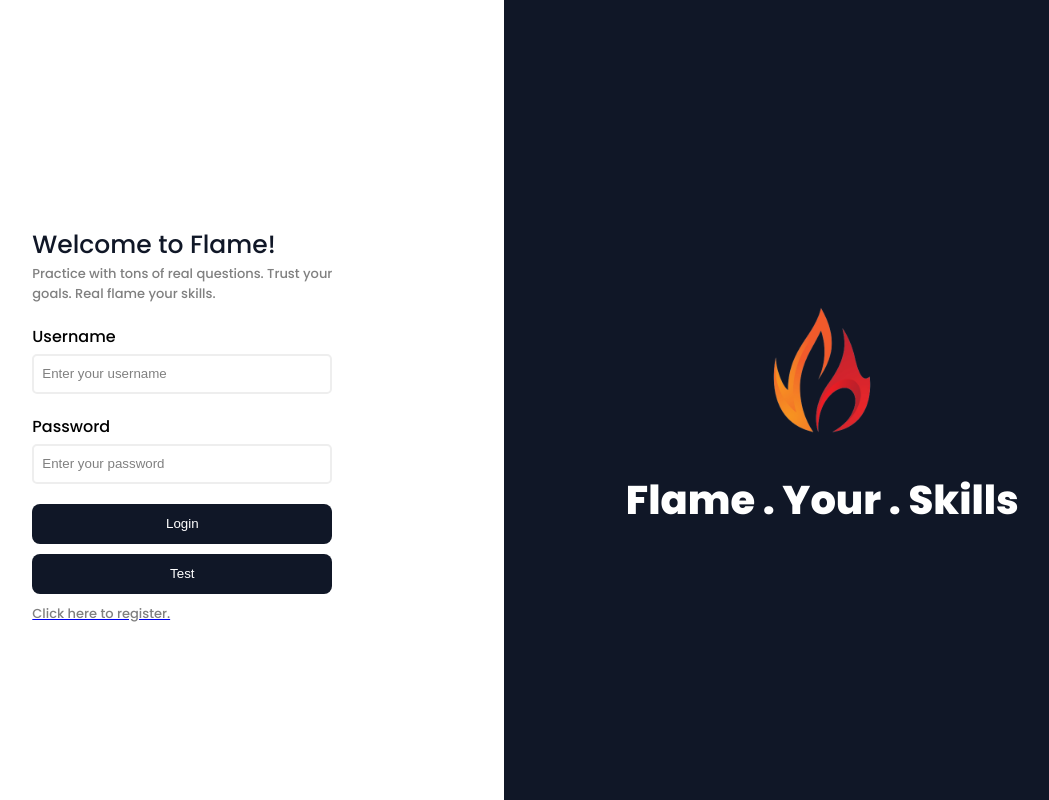
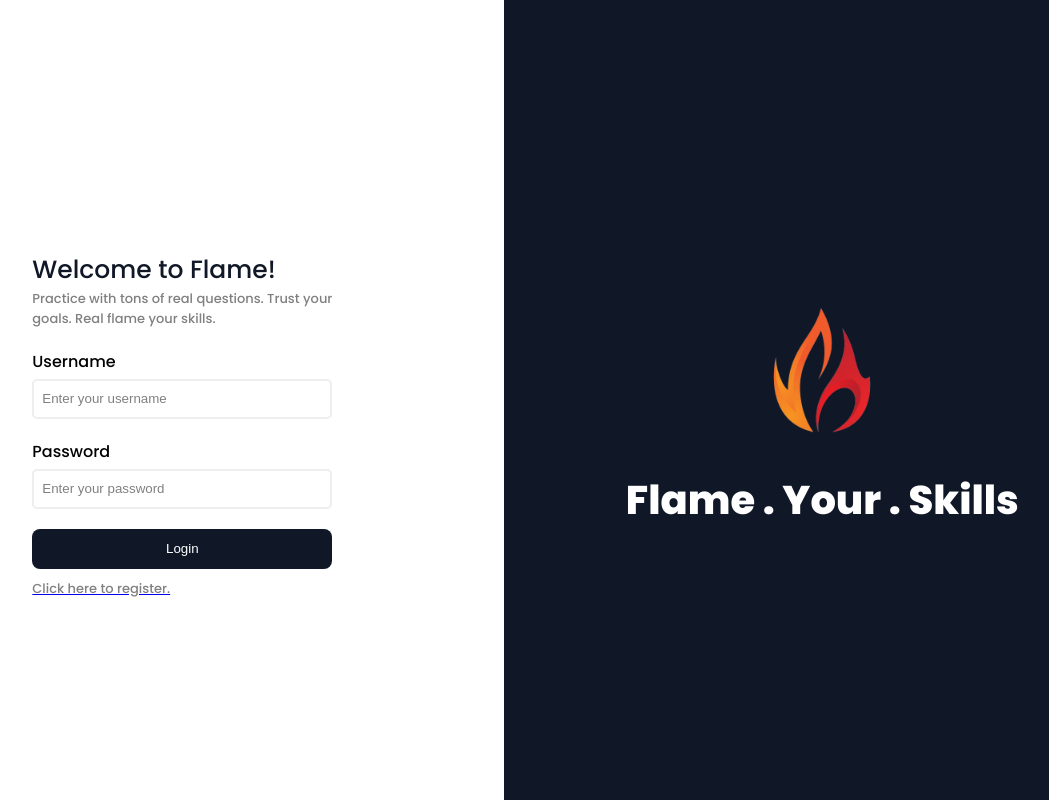
Before and after one commit to Arbrahimbadsa/examist, a React (Create React App) app in the folder client/: page /login in a window 1280 px wide. Shown: the whole page, without its empty margins (139-1188 px from the left). Built offline with nearby package versions, Linux system fonts and the light colour scheme.

Commit message:
Remove test button.

```diff
--- a/client/src/components/LoginPage.js
+++ b/client/src/components/LoginPage.js
@@ -193,7 +193,6 @@ export default function LoginPage() {
             <Button type="submit">
               {isSubmitting ? "Logging..." : "Login"}
             </Button>
-            <Button onClick={handleTest}>Test</Button>
             <Link to="/register">
               <GreyText>Click here to register.</GreyText>
             </Link>
```
